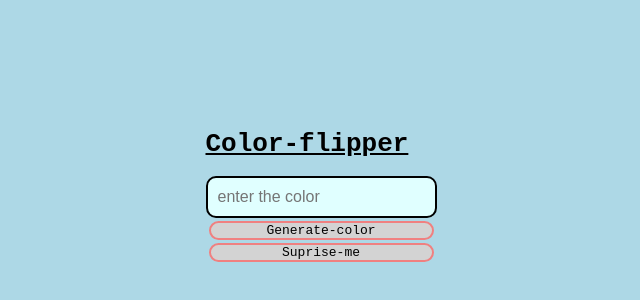
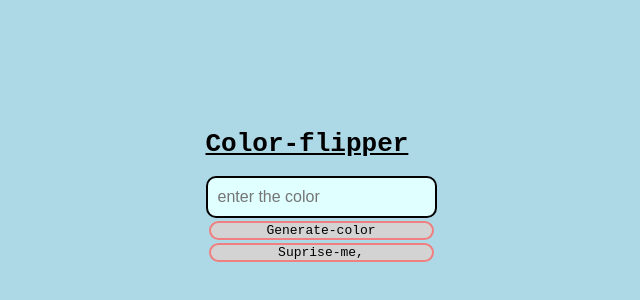
Before and after one commit to Nikhil-Gupta67/Colorflipper, a plain HTML site: page color.html in a window 1280 px wide. Shown: the part 212-512 px from the top of the page, 319-959 px from the left. Drawn offline with Linux system fonts and the light colour scheme.

Commit message:
Final commit

```diff
--- a/color.html
+++ b/color.html
@@ -12,7 +12,7 @@
         <input type="text" id="color-input" placeholder="enter the color">
         <div class="btn-container">
             <div class="btn" id="generate-color">Generate-color</div>
-            <div class="btn" id="random-color">Suprise-me</div>
+            <div class="btn" id="random-color">Suprise-me,</div>
         </div>
     </div>
     <script src="color.js"></script>
```
